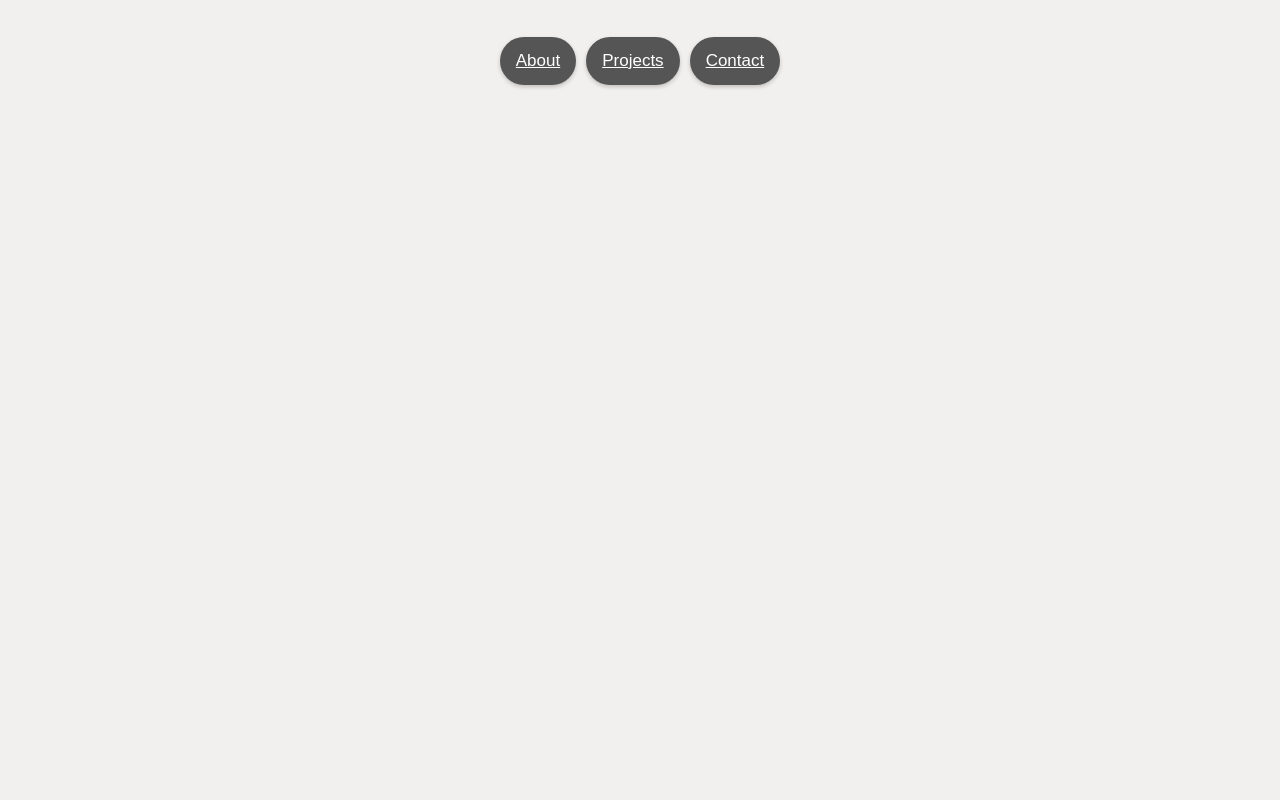
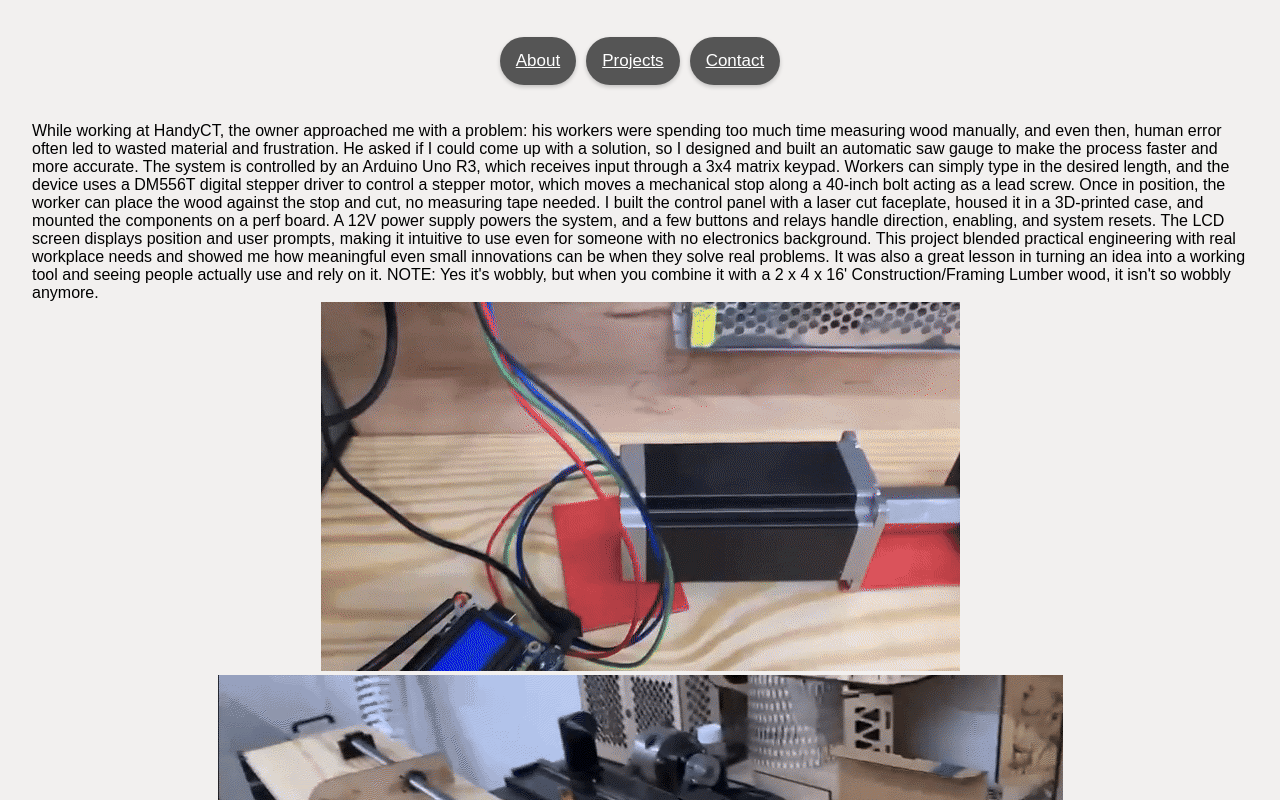
Before and after one commit to MikeVlad1/Michael-Vladimirsky, a plain HTML site: page auto_saw_gauge.html in a window 1280 px wide. Shown: the top 800 px of the page. Drawn offline with Linux system fonts and the light colour scheme.

Commit message:
saw gauge

```diff
--- a/auto_saw_gauge.html
+++ b/auto_saw_gauge.html
@@ -15,3 +15,22 @@
     <a class="tablink" href="Contact.html">Contact</a>
 
   </div>
+
+
+  <p>
+
+While working at HandyCT, the owner approached me with a problem: his workers were spending too much time measuring wood manually, and even then, human error often led to wasted material and frustration. He asked if I could come up with a solution, so I designed and built an automatic saw gauge to make the process faster and more accurate.
+
+The system is controlled by an Arduino Uno R3, which receives input through a 3x4 matrix keypad. Workers can simply type in the desired length, and the device uses a DM556T digital stepper driver to control a stepper motor, which moves a mechanical stop along a 40-inch bolt acting as a lead screw. Once in position, the worker can place the wood against the stop and cut, no measuring tape needed.
+
+I built the control panel with a laser cut faceplate, housed it in a 3D-printed case, and mounted the components on a perf board. A 12V power supply powers the system, and a few buttons and relays handle direction, enabling, and system resets. The LCD screen displays position and user prompts, making it intuitive to use even for someone with no electronics background.
+
+This project blended practical engineering with real workplace needs and showed me how meaningful even small innovations can be when they solve real problems. It was also a great lesson in turning an idea into a working tool and seeing people actually use and rely on it.
+
+NOTE: Yes it's wobbly, but when you combine it with a 2 x 4 x 16' Construction/Framing Lumber wood, it isn't so wobbly anymore.
+
+  </p>
+  <div class="center_project">
+    <img src="looking_saw_gauge.gif" alt="Computer man">
+    <img src="gauge_moving.gif" alt="Computer man">
+  </div>
--- a/styles.css
+++ b/styles.css
@@ -122,8 +122,10 @@ body {
 }
 
 .center_project {
-  display: flex;
-
+  display: block;
+  border: none;                    /* Removes default border */
+  border-radius: 30px;             /* Rounded corners */
+  appearance: none;
   text-align:center;
 
 }
```
Also changed, not shown: gauge_moving.gif (added), looking_saw_gauge.gif (added).
